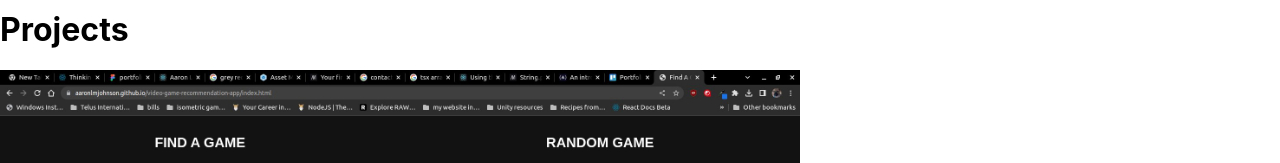
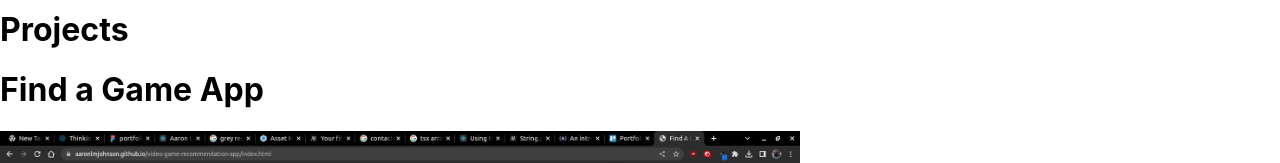
Before and after one commit to aaronlmjohnson/portfolio-site, a React (Create React App) app: page / in a window 1280 px wide. Shown: the part 326-489 px from the top of the page. Built offline with nearby package versions, Linux system fonts and the light colour scheme.

Commit message:
added project name to existing projects

```diff
--- a/src/components/Projects.tsx
+++ b/src/components/Projects.tsx
@@ -1,14 +1,16 @@
 import uniqid from 'uniqid';
 
 interface ProjectsProps {
+    name: string;
+    links: any;
     src: string;
     description: string;
 }
 
-const ProjectDiv = ({src, description}: ProjectsProps)=>{
+const ProjectDiv = ({name, links, src, description}: ProjectsProps)=>{
     return (
         <div className="project" key={uniqid()}>
-            {/* MAKE SURE TO ADD PROJECT NAME HERE AND IN JSON */}
+            <h1>{name}</h1>
             <img className="project-preview" alt ="#"src={src} width="800px"></img>
             <p className="project-description">
                 {description}
@@ -24,8 +26,11 @@ const Projects = (props: any)=>{
             {
                 props.projectData.map((project: any, i: number)=>{
                     return <ProjectDiv
+                            name={project.name}
+                            links={project.links}
                             src={project.src}
                             description = {project.description}
+
                             />
                 })
             }
```
